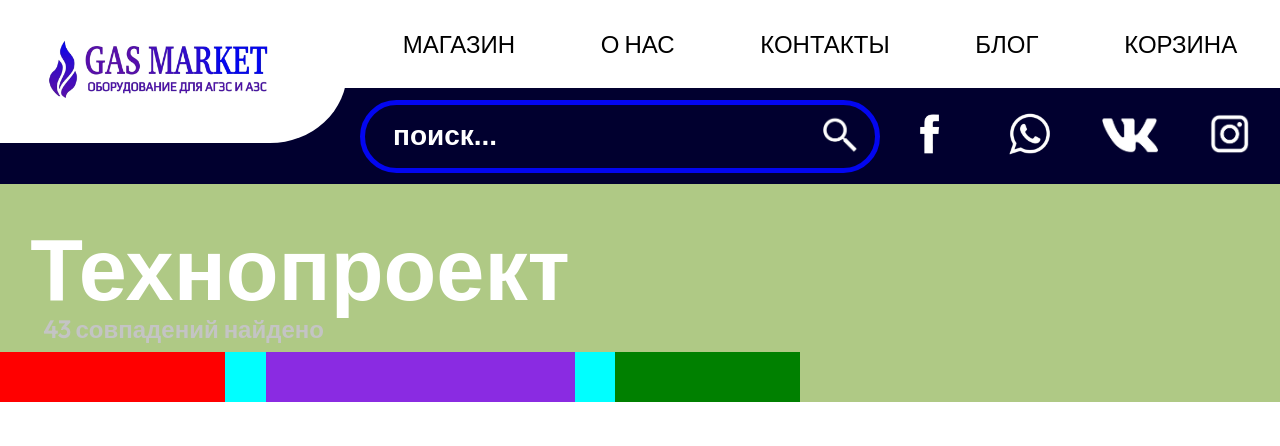
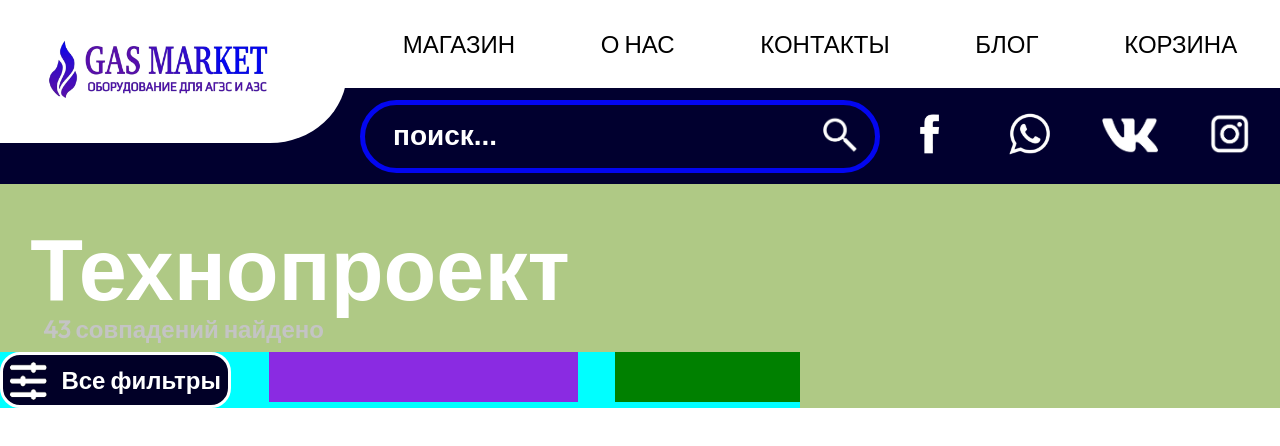
Before and after one commit to Danila267/azsk, a Vue app: page /catalog in a window 1280 px wide. Shown: the top 446 px of the page. Built offline with nearby package versions, Linux system fonts and the light colour scheme.

Commit message:
Catalog filter end layout

```diff
--- a/src/components/LogMain.vue
+++ b/src/components/LogMain.vue
@@ -5,7 +5,8 @@
             <p class="logmain__block__circums">43 совпадений найдено</p>
             <div class="logmain__block__sortblock">
                 <div class="logmain__block__sortblock__filter">
-
+                    <img src="../assets/catalog/filter5.png" alt="" class="logmain__block__sortblock__filter__img">
+                    <p class="logmain__block__sortblock__filter__text">Все фильтры</p>
                 </div>
                 <div class="logmain__block__sortblock__sorting">
 
@@ -87,7 +88,30 @@
     height: 50px;
     position: relative;
     display: flex;
-    background-color: red;
+    background-color: #010027;
+    border-radius: 20px;
+    border: 3px solid #ffffff;
+}
+.logmain__block__sortblock__filter__img {
+    width: 50px;
+    height: auto;
+    position: relative;
+    display: flex;
+    object-fit: contain;
+}
+.logmain__block__sortblock__filter__text {
+    width: auto;
+    height: auto;
+    position: relative;
+    display: flex;
+    color: #FFFFFF;
+    font-size: 1.5em;
+    font-weight: bold;
+    font-family: 'Outfit', sans-serif;
+    padding: 0;
+    padding-left: 0.35em;
+    align-self: center;
+    box-sizing: border-box;
 }
 .logmain__block__sortblock__sorting {
     flex-basis: 309px;
```
